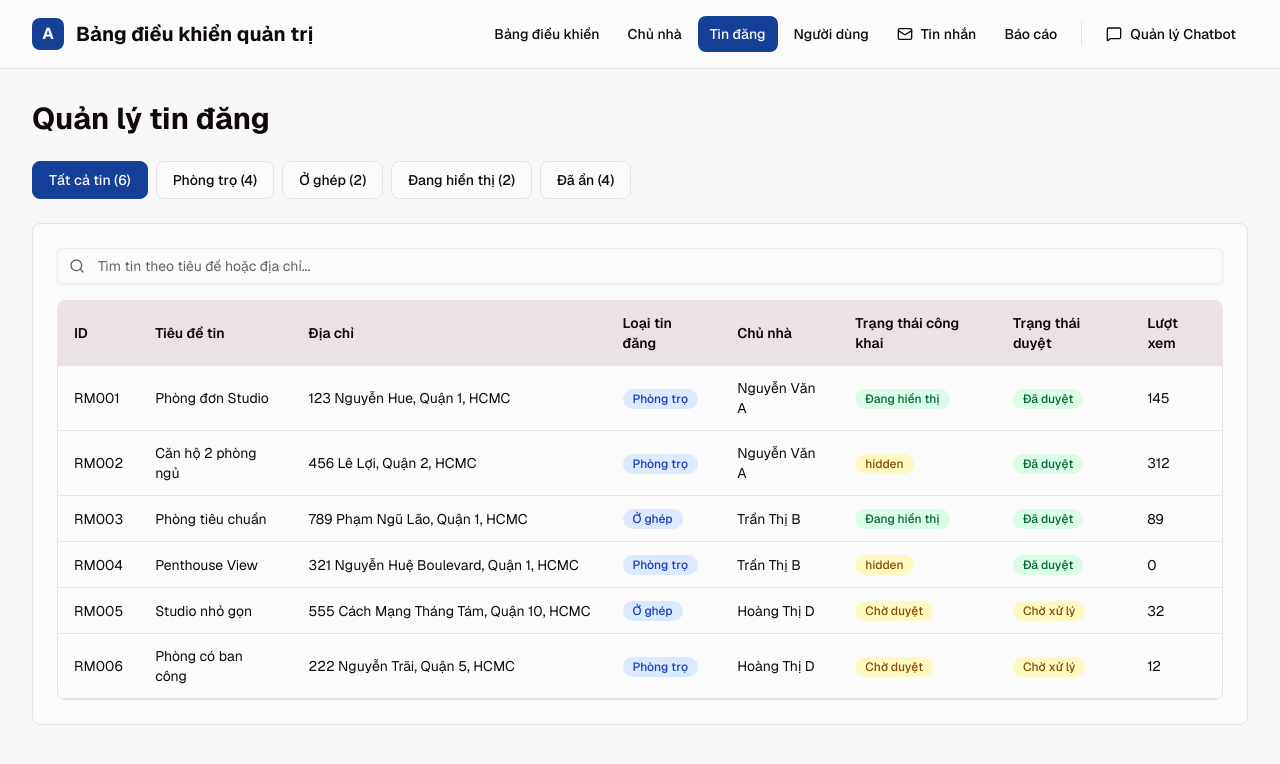
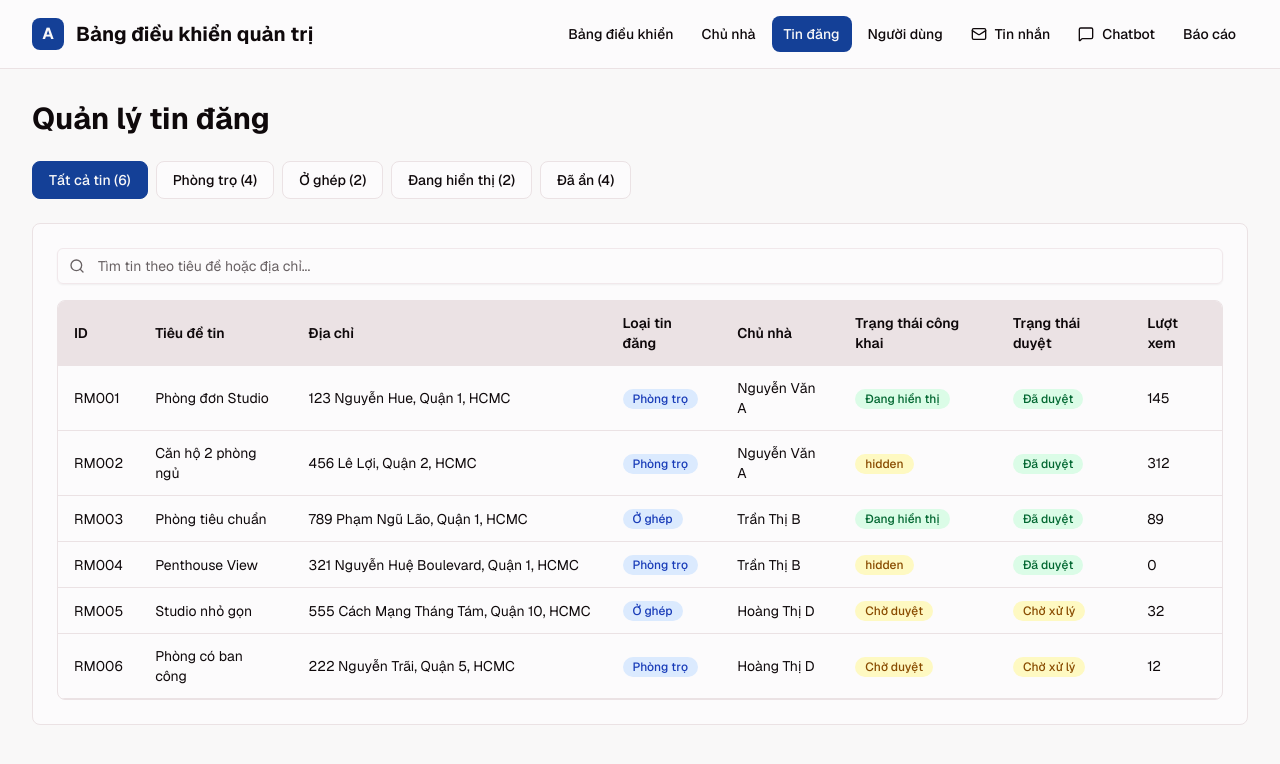
Before and after one commit to laihoangduy2424/dashboardtimtro, a Next.js app: page /dashboard/rooms in a window 1280 px wide. Shown: the top 764 px of the page. Built offline with nearby package versions, Linux system fonts and the light colour scheme.

Commit message:
feat: reorganize chatbot module navigation and update path
Move chatbot to primary nav, update path, remove secondary nav, verify no old references

Co-authored-by: Duy Lại Hoàng <170998843+laihoangduy2424@users.noreply.github.com>

```diff
--- a/components/dashboard-layout.tsx
+++ b/components/dashboard-layout.tsx
@@ -18,11 +18,8 @@ const primaryNav: NavItem[] = [
   { name: 'Tin đăng', href: '/dashboard/rooms' },
   { name: 'Người dùng', href: '/dashboard/users' },
   { name: 'Tin nhắn', href: '/dashboard/messages', icon: Mail },
+  { name: 'Chatbot', href: '/dashboard/chatbot', icon: MessageSquare },
   { name: 'Báo cáo', href: '/dashboard/reports' },
-]
-
-const secondaryNav: NavItem[] = [
-  { name: 'Quản lý Chatbot', href: '/dashboard/rooms/chatbot', icon: MessageSquare },
 ]
 
 function NavLink({
@@ -98,16 +95,6 @@ export function DashboardLayout({ children }: { children: React.ReactNode }) {
                 isActive={isNavActive(pathname, item.href)}
               />
             ))}
-
-            <div className="h-6 w-px bg-border mx-2" aria-hidden="true" />
-
-            {secondaryNav.map((item) => (
-              <NavLink
-                key={item.href}
-                item={item}
-                isActive={isNavActive(pathname, item.href)}
-              />
-            ))}
           </nav>
         </div>
 
@@ -122,17 +109,6 @@ export function DashboardLayout({ children }: { children: React.ReactNode }) {
                 onClick={closeMobileMenu}
               />
             ))}
-
-            <div className="border-t border-border pt-2 mt-2 space-y-2">
-              {secondaryNav.map((item) => (
-                <NavLink
-                  key={item.href}
-                  item={item}
-                  isActive={isNavActive(pathname, item.href)}
-                  onClick={closeMobileMenu}
-                />
-              ))}
-            </div>
           </nav>
         )}
       </header>
```
